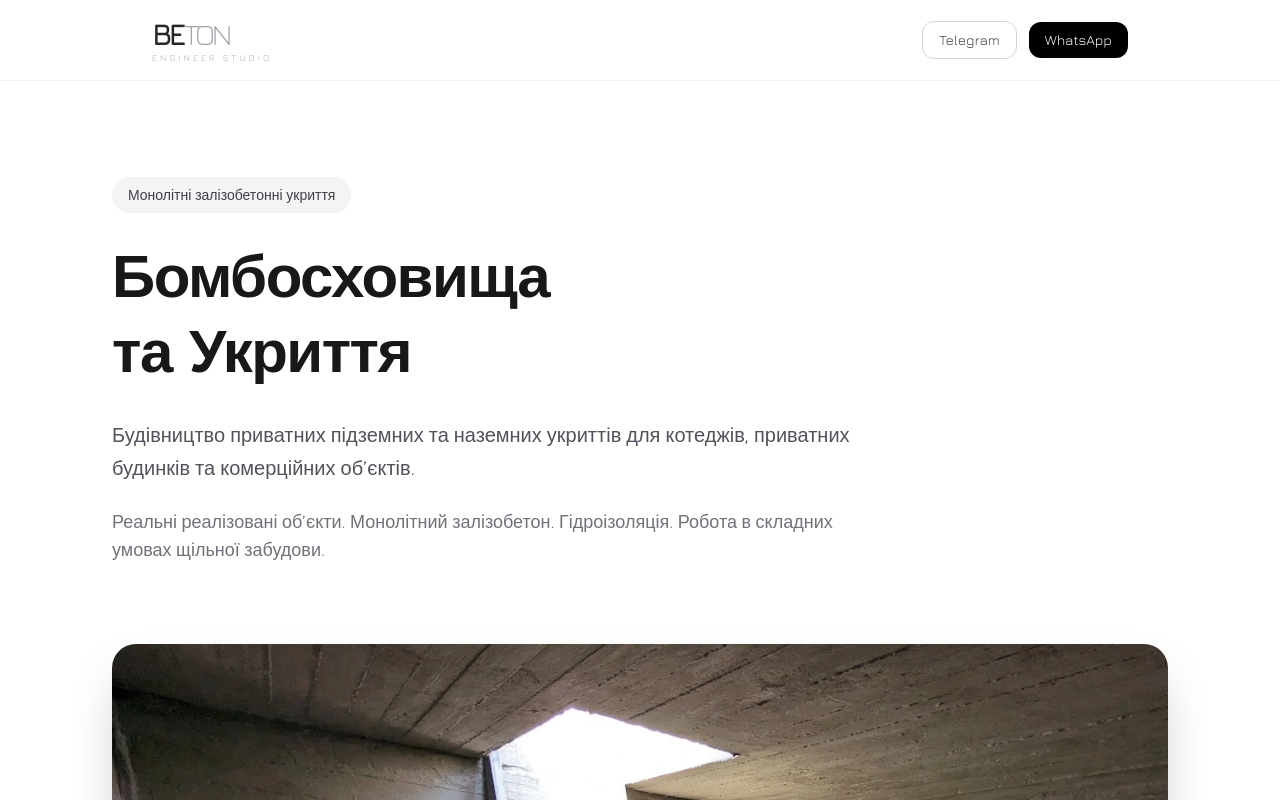
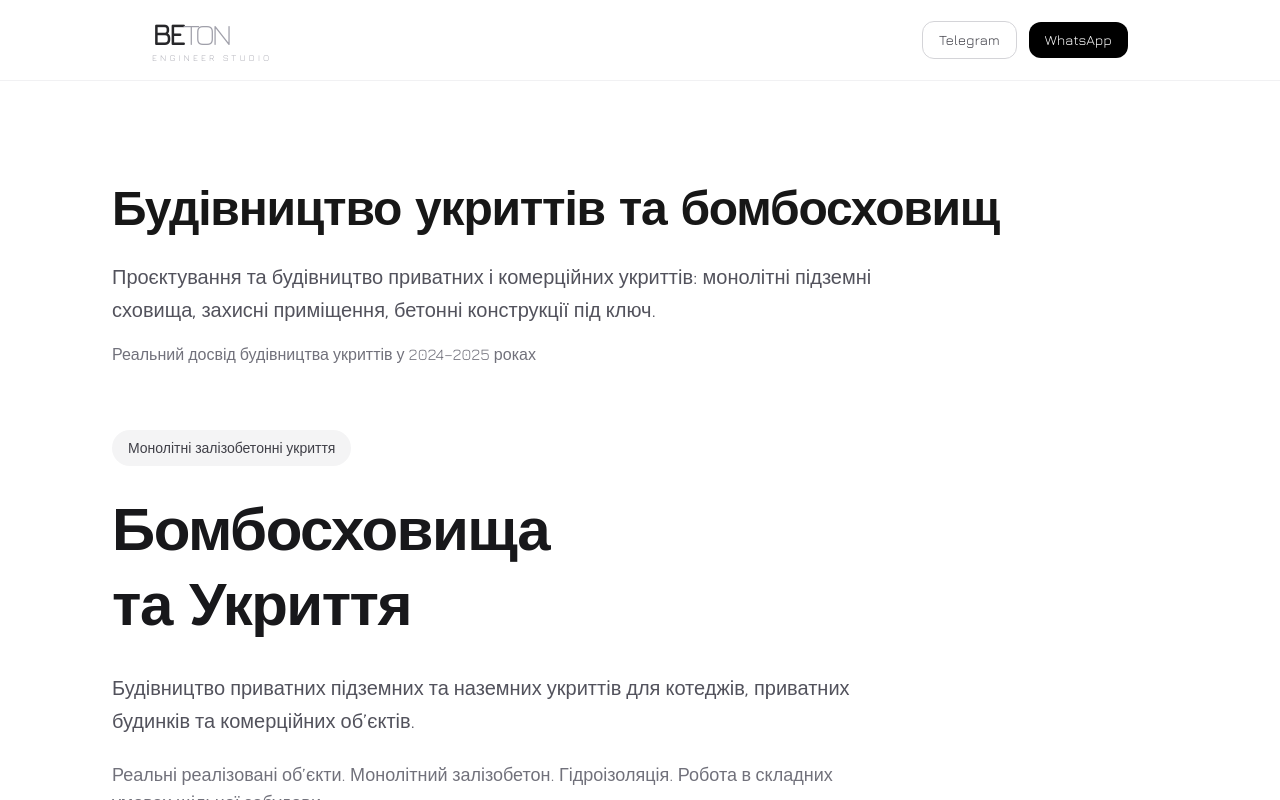
Before and after one commit to DenysKavun/beton-new, a Next.js app: page /bomboshovyshcha in a window 1280 px wide. Shown: the top 800 px of the page. Built offline with nearby package versions, Linux system fonts and the light colour scheme.

Commit message:
Update page.tsx

```diff
--- a/app/bomboshovyshcha/page.tsx
+++ b/app/bomboshovyshcha/page.tsx
@@ -9,6 +9,28 @@ export default function BombShelterPage() {
       <main className="w-full max-w-6xl mx-auto px-6 sm:px-8 md:px-12 pt-24 pb-20">
 
         {/* HERO */}
+
+<section className="mb-16">
+
+  <h1 className="text-4xl sm:text-5xl font-bold tracking-tight leading-tight mb-6">
+    Будівництво укриттів та бомбосховищ
+  </h1>
+
+  <p className="text-lg sm:text-xl text-zinc-600 leading-relaxed max-w-3xl mb-4">
+    Проєктування та будівництво приватних і комерційних укриттів:
+    монолітні підземні сховища, захисні приміщення,
+    бетонні конструкції під ключ.
+  </p>
+
+  <p className="text-zinc-500">
+    Реальний досвід будівництва укриттів у 2024–2025 роках
+  </p>
+
+</section>
+
+
+
+
         <section className="mb-20">
 
           <div className="mb-6 inline-flex px-4 py-2 rounded-full bg-zinc-100 text-zinc-700 text-sm font-medium">
```
